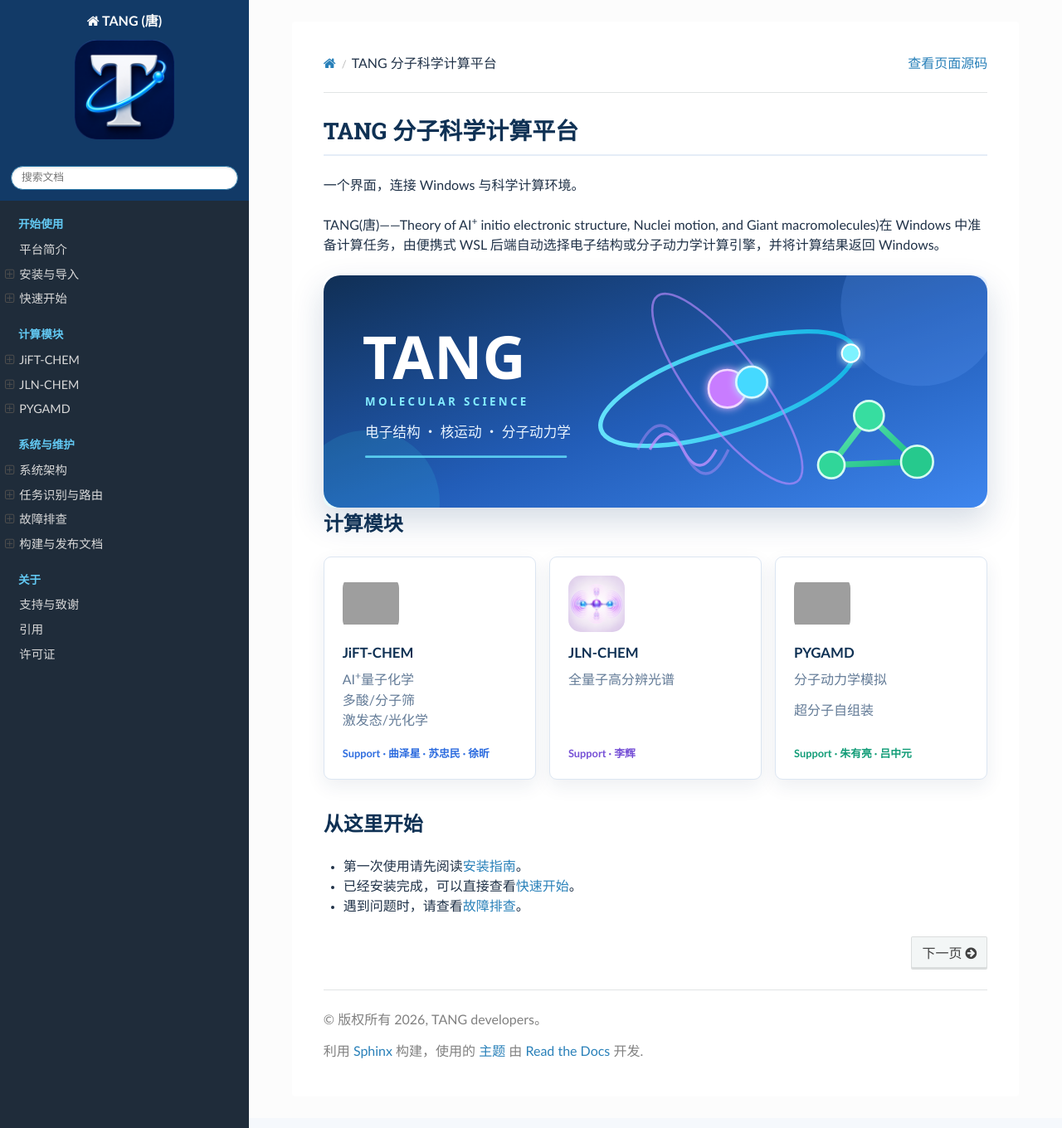
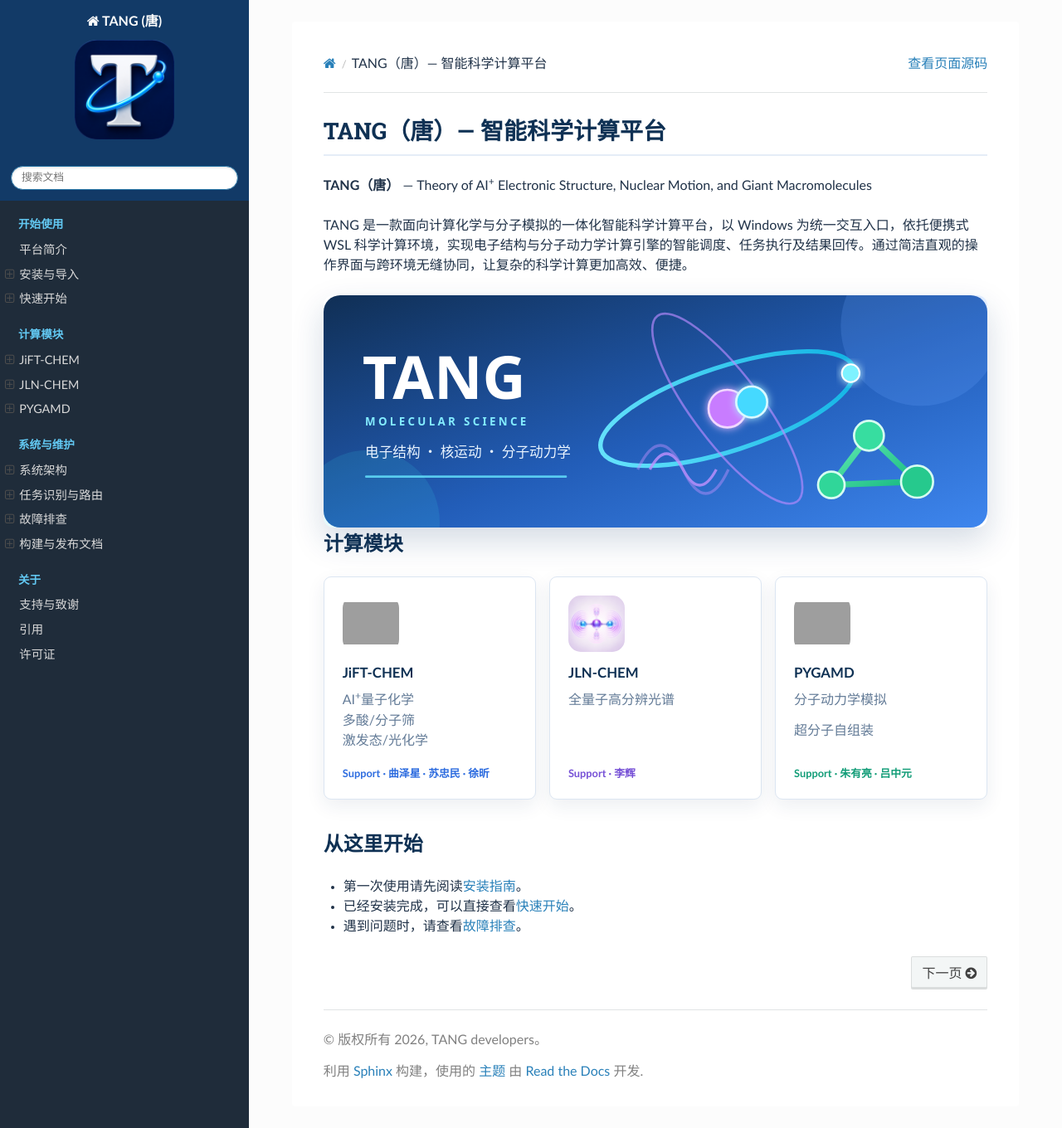
Before and after one commit to lhc007-sudo/Tang, a Sphinx documentation site: the page built from source/index.md, in a window 1280 px wide and 1360 px high. Shown: the whole window at 83% size. Built offline with Sphinx 7.4.7 and the Read the Docs theme 3.1.0, drawn with Linux system fonts in a browser that asks for light colours; grey boxes are pictures that could not be loaded.

Commit message:
AI+ 电子结构

````diff
--- a/source/index.md
+++ b/source/index.md
@@ -1,8 +1,8 @@
-# TANG 分子科学计算平台
+# TANG（唐）— 智能科学计算平台
 
-一个界面，连接 Windows 与科学计算环境。
+**TANG（唐）** — Theory of AI<sup>+</sup> Electronic Structure, Nuclear Motion, and Giant Macromolecules
 
-TANG(唐)——Theory of AI<sup>+</sup> initio electronic structure, Nuclei motion, and Giant macromolecules)在 Windows 中准备计算任务，由便携式 WSL 后端自动选择电子结构或分子动力学计算引擎，并将计算结果返回 Windows。
+TANG 是一款面向计算化学与分子模拟的一体化智能科学计算平台，以 Windows 为统一交互入口，依托便携式 WSL 科学计算环境，实现电子结构与分子动力学计算引擎的智能调度、任务执行及结果回传。通过简洁直观的操作界面与跨环境无缝协同，让复杂的科学计算更加高效、便捷。
 
 ```{image} _static/hero-science.svg
 :alt: TANG(唐)分子科学计算平台示意图，包含电子轨道、原子核振动和分子动力学元素
````
Also changed, not shown: source/guide/introduction.md (+1 -1 lines).
